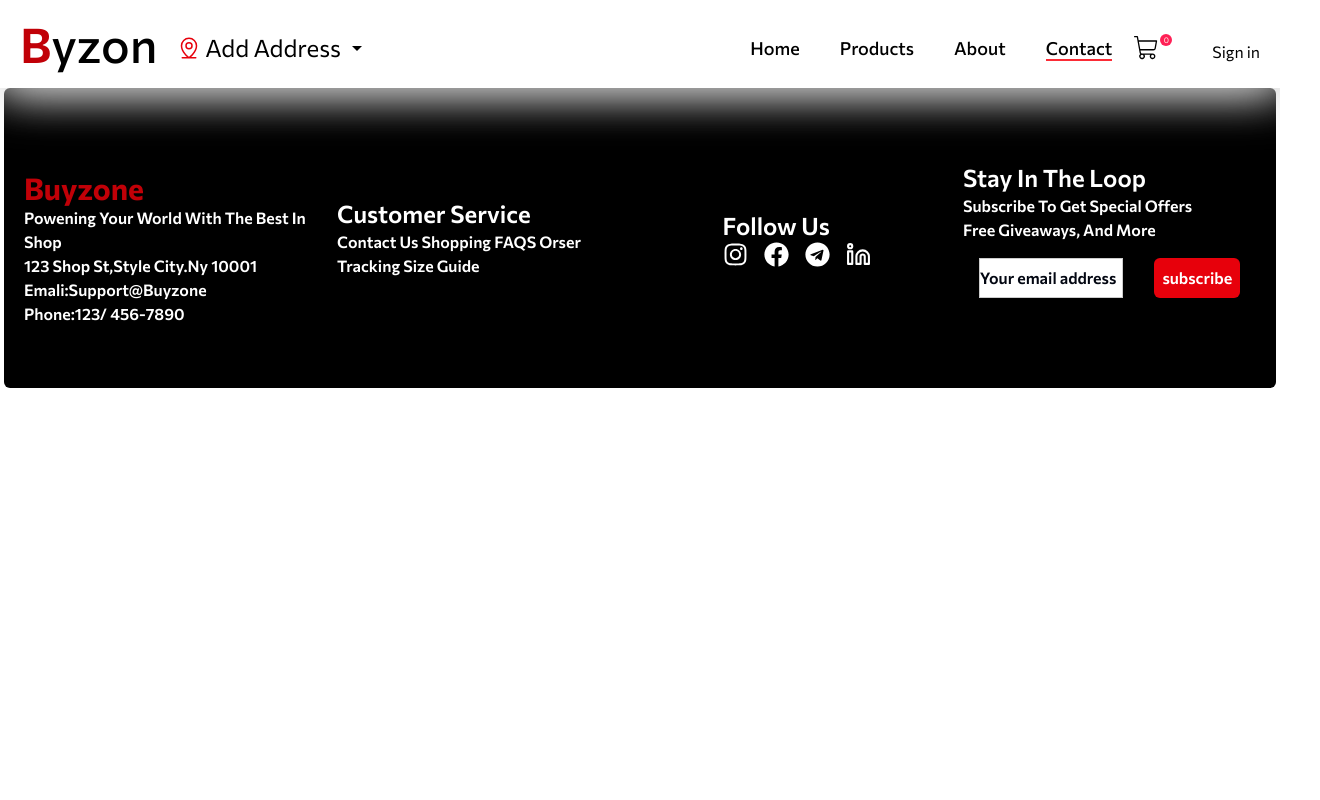
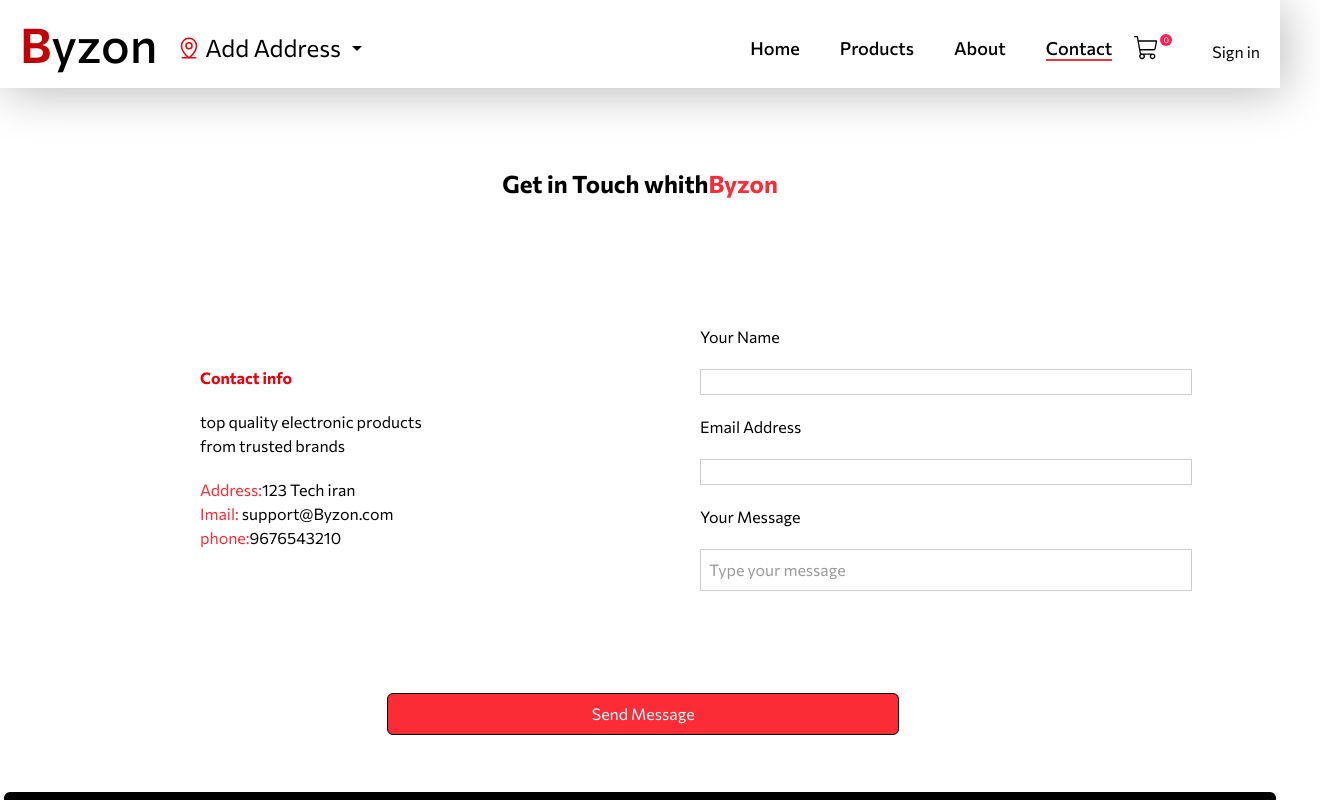
Before and after one commit to Mona-Rostami/byzon-store, a React (Vite) app: page /Contact in a window 1280 px wide. Shown: the top 800 px of the page, 1320 px wide, since content can reach past the window. Built offline with nearby package versions, Linux system fonts and the light colour scheme; no server answers; a web font is replaced by a local one.

Commit message:
Add page Contact

```diff
--- a/src/commponents/contact.jsx
+++ b/src/commponents/contact.jsx
@@ -1,11 +1,42 @@
-import React from 'react'
+import React from "react";
 
 const contact = () => {
   return (
-    <div>
+    <div className=" max-w-7xl grid justify-center items-center ">
+      <h1 className=" flex justify-center mx-auto text-2xl font-bold my-5 md:my-20 ">
+        Get in Touch whith <span className=" text-red-500">Byzon</span>
+      </h1>
+      <div className=" relative w-full  md:mt-15 mx-2 md:mx-10 h-full grid justify-center items-center
+       md:grid-cols-2 ">
+        <div  className=" lg:mx-40  mx-5 flex flex-col justify-center gap-y-5 ">
+          <h1 className="text-red-600 font-bold">Contact info</h1>
+          <p>top quality electronic products <br /> from trusted brands</p>
+          <div className="">
+            {" "}
+            <p>
+              <span className=" text-red-500">Address:</span>123 Tech iran
+            </p>
+            <p>
+              <span className=" text-red-500">Imail:</span> support@Byzon.com
+            </p>
+            <p>
+              <span className=" text-red-500">phone:</span>9676543210
+            </p>
+          </div>
+        </div>
+        <div className="grid gap-y-5  w-90 md:w-[40vw] pl-5">
+          <label htmlFor="">Your Name</label>
+          <input type="text" className="border" />
+          <label htmlFor="">Email Address</label>
+          <input type="text"/>
+          <label htmlFor="">Your Message</label>
+          <input className="p-2 " type='email' placeholder="Type your message" />
+        </div>
+        <div className=" lg:mx-[24vw] lg:my-10 ">        <button className="hover:bg-rose-500 border border-black  rounded-md bg-red-500 w-[80vw] lg:w-[40vw]  mx-10 my-8 p-2 text-white">Send Message</button>
+</div>
+      </div>
+    </div>
+  );
+};
 
-    </div>
-  )
-}
-
-export default contact
+export default contact;
```
